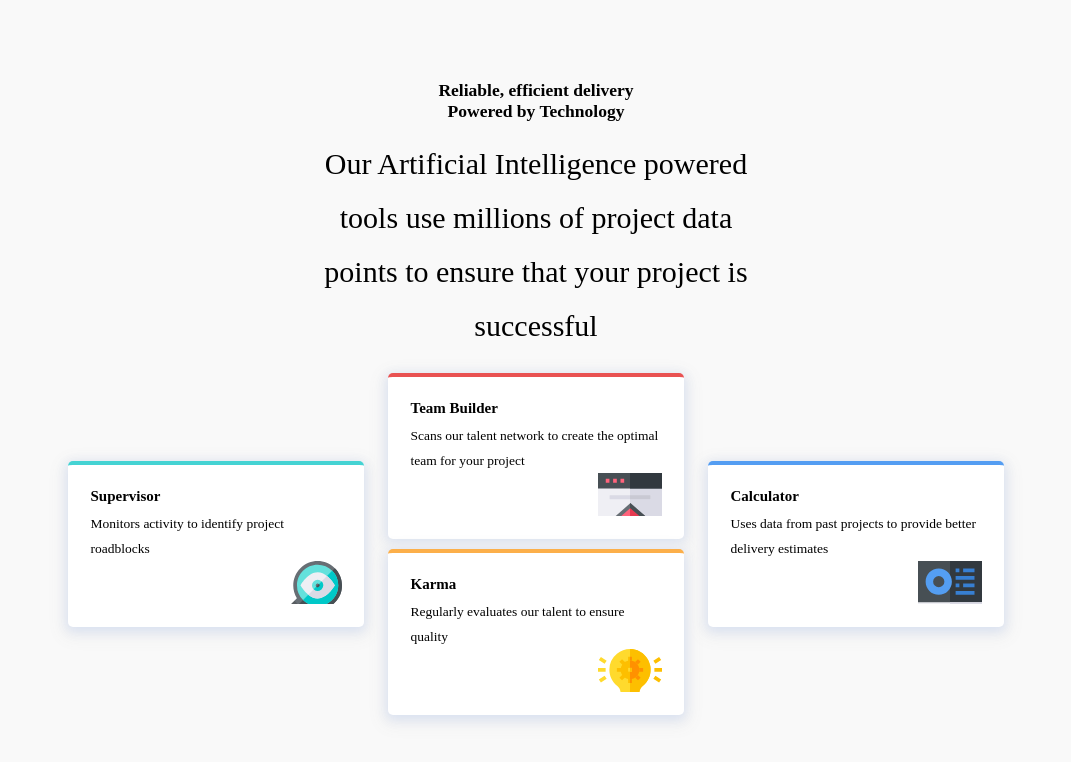
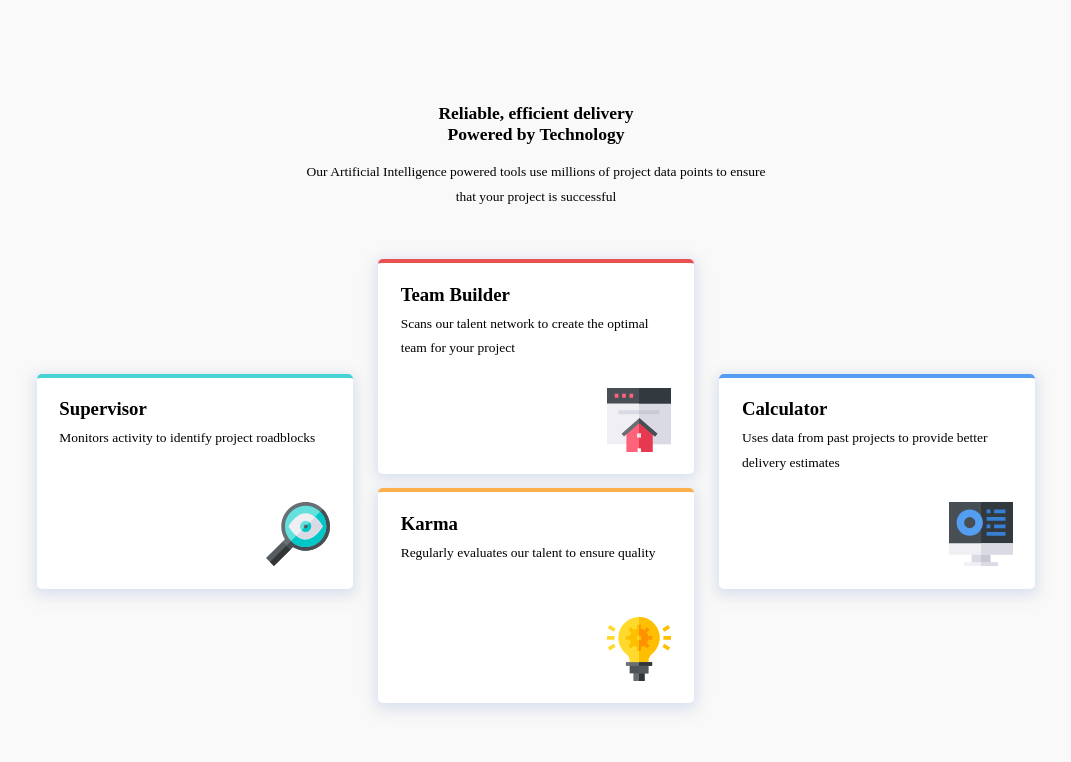
Before and after one commit to BarcaV/BarcaV.github.io, a plain HTML site: page Feature-Vanila/index.html in a window 1280 px wide. Shown: the whole page, without its empty margins (104-1175 px from the left). Drawn offline with Linux system fonts and the light colour scheme; a web font is replaced by a local one.

Commit message:
Ultimo cambio

```diff
--- a/Feature-Vanila/FeatureStyle2.css
+++ b/Feature-Vanila/FeatureStyle2.css
@@ -273,7 +273,8 @@ body {
 }
 
 .card .card-body .card-header h5 {
-  font-size: 1rem;
+  font-size: 1.25rem;
+  line-height: 1;
 }
 
 .card .card-body .card-header p {
@@ -305,13 +306,108 @@ body {
 }
 
 /* Media Query */
-@media (min-width: 1200px) {
+@media (min-width: 768px) {
+  .grid {
+    margin: 6rem 2rem 2rem 2rem;
+    width: 100%;
+    -ms-grid-rows: 1fr (2fr)[2];
+    -ms-grid-columns: (1fr)[2];
+        grid-template: 1fr repeat(2, 2fr)/repeat(2, 1fr);
+    row-gap: 1rem;
+  }
+  .grid #top {
+    -ms-grid-row: 1;
+    -ms-grid-row-span: 1;
+    -ms-grid-column: 1;
+    -ms-grid-column-span: 2;
+    grid-area: 1 / 1 / span 1 / span 2;
+  }
+  .grid #left {
+    -ms-grid-row: 2;
+    -ms-grid-row-span: 1;
+    -ms-grid-column: 1;
+    -ms-grid-column-span: 1;
+    grid-area: 2 / 1 / span 1 / span 1;
+  }
+  .grid #middle {
+    -ms-grid-row: 3;
+    -ms-grid-row-span: 1;
+    -ms-grid-column: 1;
+    -ms-grid-column-span: 2;
+    grid-area: 3 / 1 / span 1 / span 2;
+  }
+  .grid #right {
+    -ms-grid-row: 2;
+    -ms-grid-row-span: 1;
+    -ms-grid-column: 2;
+    -ms-grid-column-span: 1;
+    grid-area: 2 / 2 / span 1 / span 1;
+  }
+  .header {
+    -webkit-box-pack: center;
+        -ms-flex-pack: center;
+            justify-content: center;
+  }
+  .header p {
+    padding: 0.5rem 0;
+    width: 50%;
+    font-size: 0.8rem;
+    line-height: 1.5;
+  }
+  aside .side {
+    -webkit-box-align: end;
+        -ms-flex-align: end;
+            align-items: flex-end;
+  }
+  aside .side .card {
+    width: 80%;
+    max-width: 340px;
+    height: 80%;
+  }
+  #left .side {
+    -webkit-box-pack: end;
+        -ms-flex-pack: end;
+            justify-content: flex-end;
+  }
+  #left .side .card {
+    margin-right: 2rem;
+  }
+  #right .side {
+    -webkit-box-pack: start;
+        -ms-flex-pack: start;
+            justify-content: flex-start;
+  }
+  #right .side .card {
+    margin-left: 2rem;
+  }
+  main .center {
+    -webkit-box-orient: horizontal;
+    -webkit-box-direction: normal;
+        -ms-flex-direction: row;
+            flex-direction: row;
+    -webkit-box-pack: center;
+        -ms-flex-pack: center;
+            justify-content: center;
+    -webkit-box-align: center;
+        -ms-flex-align: center;
+            align-items: center;
+  }
+  main .center .card {
+    margin: 0 2rem;
+    width: 40%;
+    max-width: 340px;
+    height: 80%;
+  }
+}
+
+@media (min-width: 992px) {
   .container {
     height: 100vh;
   }
   .container .grid {
-    width: 75vw;
-    height: 50vw;
+    margin: 0;
+    width: 90vw;
+    height: 56.25vw;
     max-height: 97vh;
     -ms-grid-rows: 0.8fr (1.2fr)[2];
     -ms-grid-columns: (1fr)[3];
@@ -346,22 +442,62 @@ body {
     grid-area: 2 / 3 / span 2 / span 1;
   }
   .header p {
-    padding: 1rem 0;
-    width: 45%;
-    font-size: 2rem;
-    line-height: 1.8;
+    padding: 0.5rem 0;
+    width: 50%;
+    font-size: 0.8rem;
+    line-height: 1.5;
+  }
+  aside .side {
+    -webkit-box-align: center;
+        -ms-flex-align: center;
+            align-items: center;
+  }
+  aside .side .card {
+    width: 92.5%;
+    height: 47%;
+  }
+  #left .side {
+    -webkit-box-pack: center;
+        -ms-flex-pack: center;
+            justify-content: center;
+  }
+  #left .side .card {
+    margin-right: 0;
+  }
+  #right .side {
+    -webkit-box-pack: center;
+        -ms-flex-pack: center;
+            justify-content: center;
+  }
+  #right .side .card {
+    margin-left: 0;
+  }
+  main .center {
+    -webkit-box-orient: vertical;
+    -webkit-box-direction: normal;
+        -ms-flex-direction: column;
+            flex-direction: column;
+    -ms-flex-pack: distribute;
+        justify-content: space-around;
+    -webkit-box-align: center;
+        -ms-flex-align: center;
+            align-items: center;
+  }
+  main .center .card {
+    margin: 0;
+    width: 92.5%;
+    height: 47%;
   }
 }
 
-@media (min-width: 1400px) {
+@media (min-width: 1200px) {
   .container {
     height: 100vh;
   }
   .container .grid {
-    width: 72.5vw;
-    max-width: 1090px;
-    height: 43.93939vw;
-    max-height: 680px;
+    width: 80vw;
+    height: 48.48485vw;
+    max-height: 97vh;
     -ms-grid-rows: 0.8fr (1.2fr)[2];
     -ms-grid-columns: (1fr)[3];
         grid-template: 0.8fr repeat(2, 1.2fr)/repeat(3, 1fr);
@@ -402,13 +538,14 @@ body {
   }
 }
 
-@media (min-width: 992px) and (max-width: 1199px) {
+@media (min-width: 1400px) {
   .container {
     height: 100vh;
   }
   .container .grid {
-    width: 80vw;
-    height: 51.66667vw;
+    width: 72.5vw;
+    max-width: 1090px;
+    height: 43.93939vw;
     max-height: 97vh;
     -ms-grid-rows: 0.8fr (1.2fr)[2];
     -ms-grid-columns: (1fr)[3];
@@ -443,103 +580,10 @@ body {
     grid-area: 2 / 3 / span 2 / span 1;
   }
   .header p {
-    padding: 0.5rem 0;
-    width: 50%;
-    font-size: 0.8rem;
-    line-height: 1.5;
-  }
-  .card .card-body .card-header p {
-    font-size: 0.8rem !important;
-    line-height: 1.5 !important;
-  }
-}
-
-@media (min-width: 768px) and (max-width: 991px) {
-  .grid {
-    margin: 6rem 2rem 2rem 2rem;
-    -ms-grid-rows: 1fr (2fr)[2];
-    -ms-grid-columns: (1fr)[2];
-        grid-template: 1fr repeat(2, 2fr)/repeat(2, 1fr);
-    row-gap: 1rem;
-  }
-  .grid #top {
-    -ms-grid-row: 1;
-    -ms-grid-row-span: 1;
-    -ms-grid-column: 1;
-    -ms-grid-column-span: 2;
-    grid-area: 1 / 1 / span 1 / span 2;
-  }
-  .grid #left {
-    -ms-grid-row: 2;
-    -ms-grid-row-span: 1;
-    -ms-grid-column: 1;
-    -ms-grid-column-span: 1;
-    grid-area: 2 / 1 / span 1 / span 1;
-  }
-  .grid #middle {
-    -ms-grid-row: 3;
-    -ms-grid-row-span: 1;
-    -ms-grid-column: 1;
-    -ms-grid-column-span: 2;
-    grid-area: 3 / 1 / span 1 / span 2;
-  }
-  .grid #right {
-    -ms-grid-row: 2;
-    -ms-grid-row-span: 1;
-    -ms-grid-column: 2;
-    -ms-grid-column-span: 1;
-    grid-area: 2 / 2 / span 1 / span 1;
-  }
-  .header {
-    -webkit-box-pack: center !important;
-        -ms-flex-pack: center !important;
-            justify-content: center !important;
-  }
-  .header p {
-    padding: 0.5rem 0 !important;
-    width: 50% !important;
-    font-size: 0.8rem !important;
-    line-height: 1.5 !important;
-  }
-  aside .side {
-    -webkit-box-align: end !important;
-        -ms-flex-align: end !important;
-            align-items: flex-end !important;
-  }
-  aside .side .card {
-    width: 70% !important;
-    height: 80% !important;
-  }
-  aside .side .card .card-body .card-header p {
-    font-size: 0.8rem !important;
-    line-height: 1.5 !important;
-  }
-  main .center {
-    -webkit-box-orient: horizontal !important;
-    -webkit-box-direction: normal !important;
-        -ms-flex-direction: row !important;
-            flex-direction: row !important;
-    -webkit-box-pack: center !important;
-        -ms-flex-pack: center !important;
-            justify-content: center !important;
-    -webkit-box-align: center !important;
-        -ms-flex-align: center !important;
-            align-items: center !important;
-  }
-  main .center .card {
-    margin: 0 1rem;
-    width: 35% !important;
-    height: 80% !important;
-    /* .card-body {
-
-                    .card-header {
-
-                        p {
-                            font-size: 0.8rem !important;
-                            line-height: 1.5 !important;
-                        }
-                    }
-                } */
+    padding: 1rem 0;
+    width: 45%;
+    font-size: 0.9rem;
+    line-height: 1.8;
   }
 }
 
@@ -555,10 +599,11 @@ body {
   }
   .header p {
     padding: 1.5rem 0 2.5rem 0 !important;
-    width: 90% !important;
+    width: 80% !important;
   }
   aside .card {
-    width: 50% !important;
+    width: 55% !important;
+    max-width: 345px;
     height: 100% !important;
   }
   main .center {
@@ -567,7 +612,8 @@ body {
             justify-content: space-between;
   }
   main .center .card {
-    width: 50% !important;
+    width: 55% !important;
+    max-width: 345px;
     height: 90% !important;
   }
   #karma {
```
